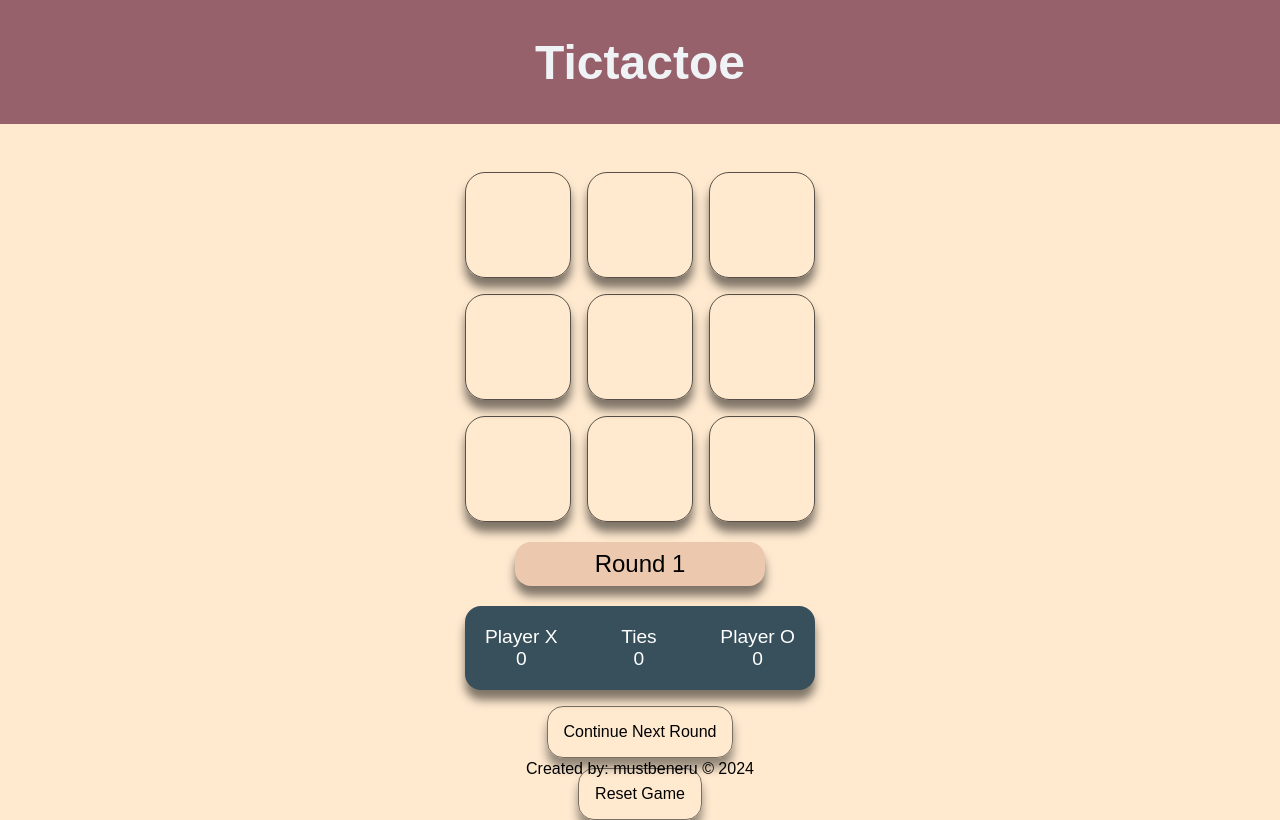
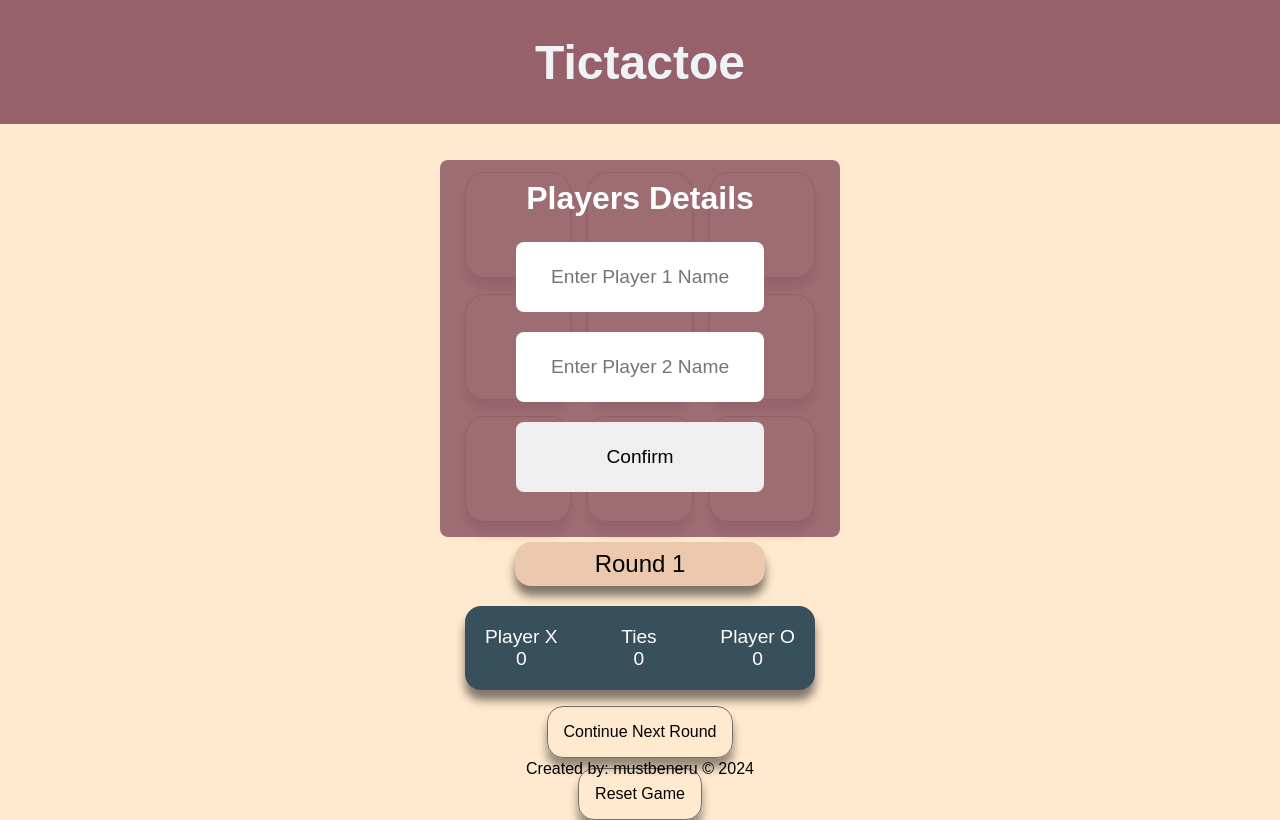
Before and after one commit to n3ruuu/tictactoe, a plain HTML site: page index.html in a window 1280 px wide. Both pictures are taken after a click on the button "Reset Game". Drawn offline with Linux system fonts and the light colour scheme.

Commit message:
added function for player names

```diff
--- a/index.html
+++ b/index.html
@@ -46,6 +46,19 @@
             <button class="reset-btn">Reset Game</button>
         </div>
 
+        <div id="modal">
+            <form action="#" method="post">
+                <fieldset>
+                    <legend>Players Details</legend>
+
+                    <input type="text" name="player1" id="player1" placeholder="Enter Player 1 Name" required>
+                    <input type="text" name="player2" id="player2" placeholder="Enter Player 2 Name" required>
+
+                    <button type="submit" class="confirm-btn">Confirm</button>
+                </fieldset>
+            </form>
+        </div>
+
     </main>
     <footer>Created by: mustbeneru © <script>document.write( new Date().getFullYear() );</script></footer>
 </body>
--- a/script.js
+++ b/script.js
@@ -1,11 +1,12 @@
-const Player = (marker) => {
+const Player = (name, marker) => {
     let playerScore = 0
 
     const getPlayerScore = () => playerScore
     const incrementScore = () => playerScore++
     const resetScore = () => playerScore = 0
+    const getPlayerName = () => name
 
-    return { marker, getPlayerScore, incrementScore, resetScore }
+    return { getPlayerName, name, marker, getPlayerScore, incrementScore, resetScore }
 }
 
 const Gameboard = (() => {
@@ -68,13 +69,17 @@ const Gameboard = (() => {
 
 const Display = (() => {
 
-    const x = Player('X')
-    const o = Player('O')
+    const getPlayerOneName = () => document.querySelector('#player1').value;
+    const getPlayerTwoName = () => document.querySelector('#player2').value;
 
-    let activePlayer = x
+    const playerOne = Player(getPlayerOneName(), 'X')
+    const playerTwo = Player(getPlayerTwoName(), 'O')
+
+    let activePlayer = playerOne
     let isOver = false
     let roundNumber = 1
     let tieNum = 0
+
 
     // cache DOM
     const boxes = document.querySelectorAll('.box')
@@ -83,9 +88,37 @@ const Display = (() => {
     const playerO = document.querySelector('.playerO')
     const xScore = playerX.querySelector('.score')
     const oScore = playerO.querySelector('.score')
+    const p1NameHolder = playerX.querySelector('.text')
+    const p2NameHolder = playerO.querySelector('.text')
     const ties = document.querySelector('.ties .score')
     const continueRoundBtn = document.querySelector('.continue-btn')
     const resetBtn = document.querySelector('.reset-btn')
+    const confirmBtn = document.querySelector('.confirm-btn')
+    const modal = document.querySelector('#modal')
+    const inputs = document.querySelectorAll('input')
+
+    confirmBtn.addEventListener('click', (e) => addPlayers(e))
+
+    const addPlayers = (e) => {
+        e.preventDefault()
+
+        const playerOneName = getPlayerOneName()
+        const playerTwoName = getPlayerTwoName()
+
+        if (playerOneName === '' || playerTwoName === '') return
+
+        p1NameHolder.textContent = getPlayerOneName()
+        p2NameHolder.textContent = getPlayerTwoName()
+
+        render()
+        hideModal()
+    }
+
+    const hideModal = () => {
+        modal.style.display = 'none'
+        inputs.forEach(input => input.value  = '')
+    }
+    const showModal = () => modal.style.display = 'block'
 
     // bind events
     resetBtn.addEventListener('click', () => resetGame())
@@ -103,8 +136,8 @@ const Display = (() => {
     })
 
     const render = () => {
-        xScore.textContent = x.getPlayerScore()
-        oScore.textContent = o.getPlayerScore()
+        xScore.textContent = playerOne.getPlayerScore()
+        oScore.textContent = playerTwo.getPlayerScore()
         roundNum.textContent = roundNumber
         ties.textContent = tieNum
     }
@@ -126,8 +159,8 @@ const Display = (() => {
     }
 
     const getNextPlayer = () => {
-        if (isOver) activePlayer = x
-        activePlayer === x ? activePlayer = o : activePlayer = x
+        if (isOver) activePlayer = playerOne
+        activePlayer === playerOne ? activePlayer = playerTwo : activePlayer = playerOne
     }
 
     const updateBoard = (index) => {
@@ -153,9 +186,10 @@ const Display = (() => {
         tieNum = 0
         roundNumber = 1
         resetRound()
-        x.resetScore()
-        o.resetScore()
+        playerOne.resetScore()
+        playerTwo.resetScore()
         render()
+        showModal()
     }
 
     const resetRound = () => {
@@ -168,12 +202,11 @@ const Display = (() => {
     const updateScore = (winner) => {
         if (isOver) return
         if (winner === 'X') {
-            x.incrementScore()
-            xScore.textContent = x.getPlayerScore()
-            console.log(xScore.textContent = x.getPlayerScore())
+            playerOne.incrementScore()
+            xScore.textContent = playerOne.getPlayerScore()
         } else if (winner === 'O') {
-            o.incrementScore()
-            oScore.textContent = o.getPlayerScore()
+            playerTwo.incrementScore()
+            oScore.textContent = playerTwo.getPlayerScore()
         }
     }
 
--- a/style.css
+++ b/style.css
@@ -122,3 +122,42 @@ button:hover {
     padding: 10px;
     font-size: 15px;
 }
+
+#modal {
+    position: absolute;
+    background-color: #96616bea;
+    width: 400px;
+    top: 20%;
+    font-size: 1.5rem;
+    border-radius: 8px;
+    align-self: center;
+}
+
+fieldset {
+    display: flex;
+    flex-direction: column;
+    gap: 20px;
+    align-items: center;
+    border: none;
+    text-align: center;
+    padding: 25px;
+    margin: 20px;
+}
+
+input,
+.confirm-btn {
+    height: 70px;
+    width: 80%;
+    padding: 20px;
+    border-radius: 8px;
+    font-family: inherit;
+    border: none;
+    font-size: 1.2rem;
+    text-align: center;
+}
+
+legend {
+    color: #ffffff;
+    font-size: 2rem;
+    font-weight: bold;
+}
```
